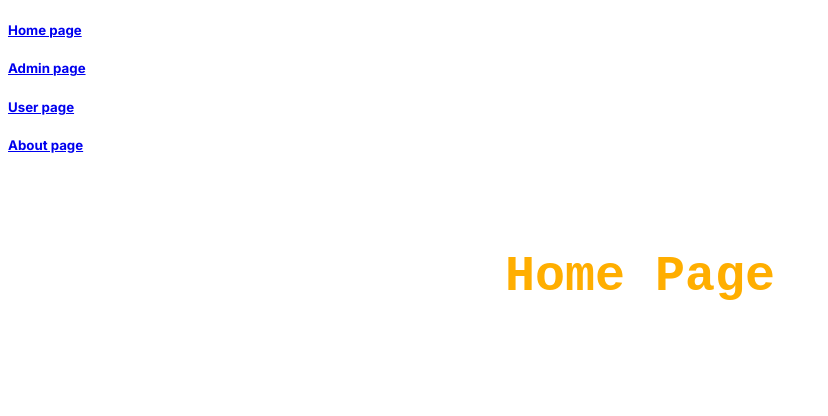
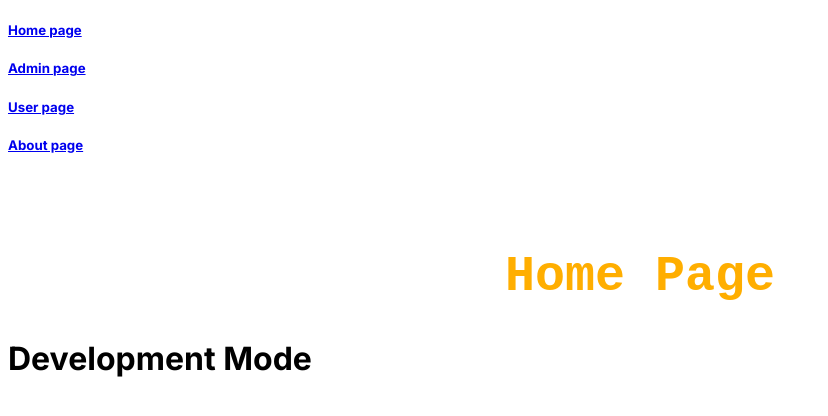
Before and after one commit to Jasmin2208/Nextjs, a Next.js app: page / in a window 1280 px wide. Shown: the top 416 px of the page, without its empty margins (0-828 px from the left). Built offline with nearby package versions, Linux system fonts and the light colour scheme.

Commit message:
Check app working on production mode or development mode

```diff
--- a/src/app/page.js
+++ b/src/app/page.js
@@ -3,11 +3,15 @@ import { useState } from 'react'
 import Link from 'next/link'
 
 export default function Home() {
-
   return (
     <>
       <main>
         <h1 className='heading'>Home Page</h1>
+        {
+          process.env.NODE_ENV == 'development' ?
+            <h1>Development Mode</h1> :
+            <h1>Production Mode</h1>
+        }
       </main>
     </>
   )
```
